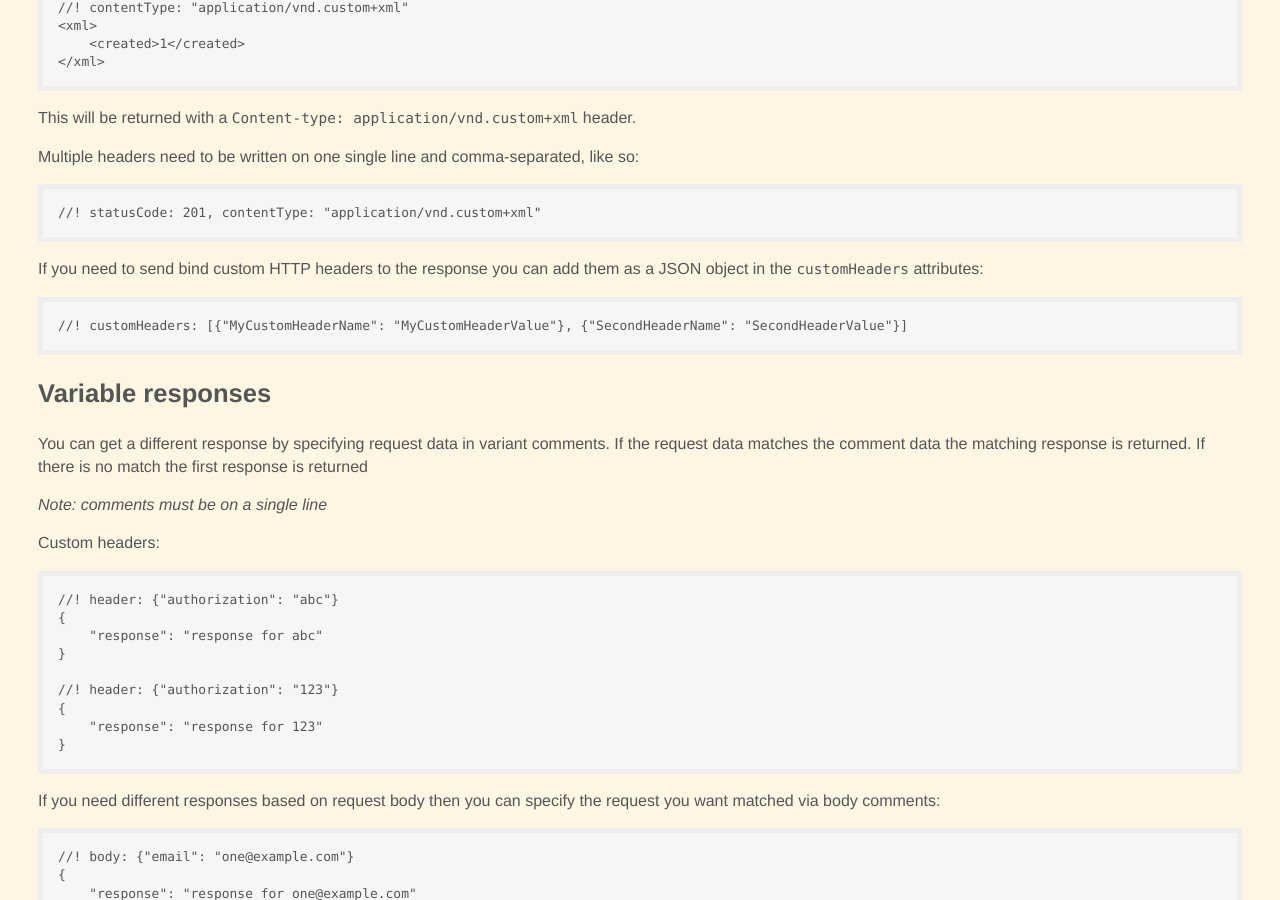
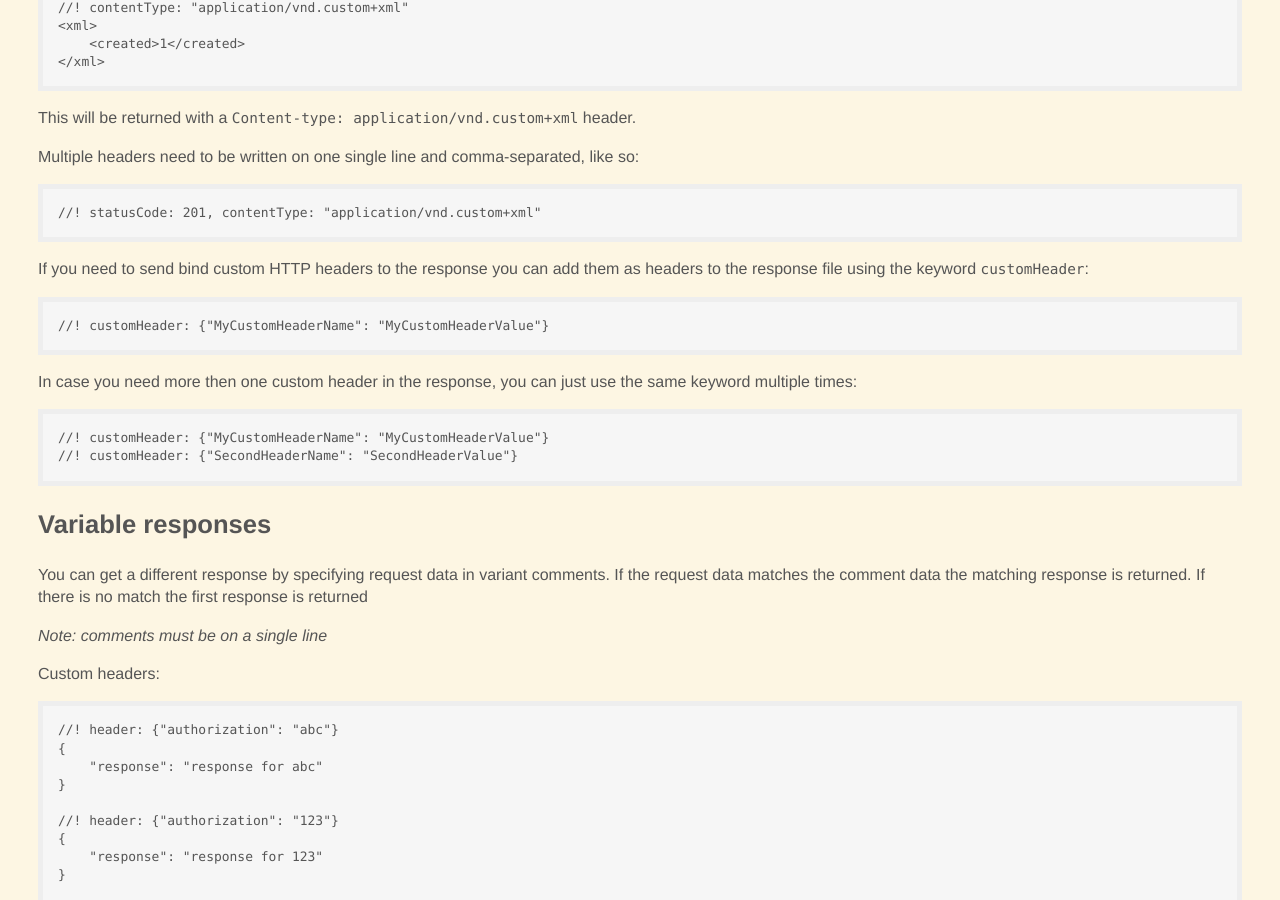
Before and after one commit to sideshowcoder/canned, a Jekyll site: the page built from index.md, in a window 1280 px wide and 900 px high, scrolled down 3238 px. Built offline with Jekyll 4.4.1, drawn with Linux system fonts in a browser that asks for light colours; Markdown is read by kramdown in place of the engine named in the settings; our own code applies the rules of GitHub Pages for plain Markdown files; some of the changed text lies outside the part shown.

Commit message:
updated docs

```diff
--- a/index.md
+++ b/index.md
@@ -151,10 +151,15 @@ Multiple headers need to be written on one single line and comma-separated, like
 
     //! statusCode: 201, contentType: "application/vnd.custom+xml"
 
-If you need to send bind custom HTTP headers to the response you can add them as a JSON object in the
-`customHeaders` attributes:
+If you need to send bind custom HTTP headers to the response you can add them as headers to the response file using
+ the keyword `customHeader`:
 
-    //! customHeaders: [{"MyCustomHeaderName": "MyCustomHeaderValue"}, {"SecondHeaderName": "SecondHeaderValue"}]
+    //! customHeader: {"MyCustomHeaderName": "MyCustomHeaderValue"}
+
+In case you need more then one custom header in the response, you can just use the same keyword multiple times:
+
+    //! customHeader: {"MyCustomHeaderName": "MyCustomHeaderValue"}
+    //! customHeader: {"SecondHeaderName": "SecondHeaderValue"}
 
 Variable responses
 ------------------
@@ -320,6 +325,9 @@ every install since you won't be able to run any global module bins if not.
 make sure you run a version of node which is 0.10.3 or higher, because it fixes
 a problem for the encoding handling when reading files
 
+### My JSON request body is not matching any responses
+Set the "Content-Type" header to contain "application/json".
+
 How to Contribute
 -----------------
 * Checkout the repository
@@ -337,6 +345,18 @@ feel free to [bug me on twitter](https://twitter.com/ischi)
 
 Release History
 ---------------
+### next
+
+### 0.3.10
+* Windows line ending support #102 (@antxxxx)
+* cleanup and documentation #95 (@wadtech)
+* customHeader handling #110 (@mazoni)
+
+### 0.3.9
+* relaxed handling for accept headers, meaning select the first result that can be
+  served even if it is not the first accepted content type. option
+`--relaxed-accept` #100 (@CheungJ)
+
 ### 0.3.8
 * fix improper handling of carriage return in windows #79 (@git-jiby-me)
 * fix handling for urls in request body #90 (@wadtech)
```
Also changed, not shown: other parts of index.md (+3 -0 lines).
